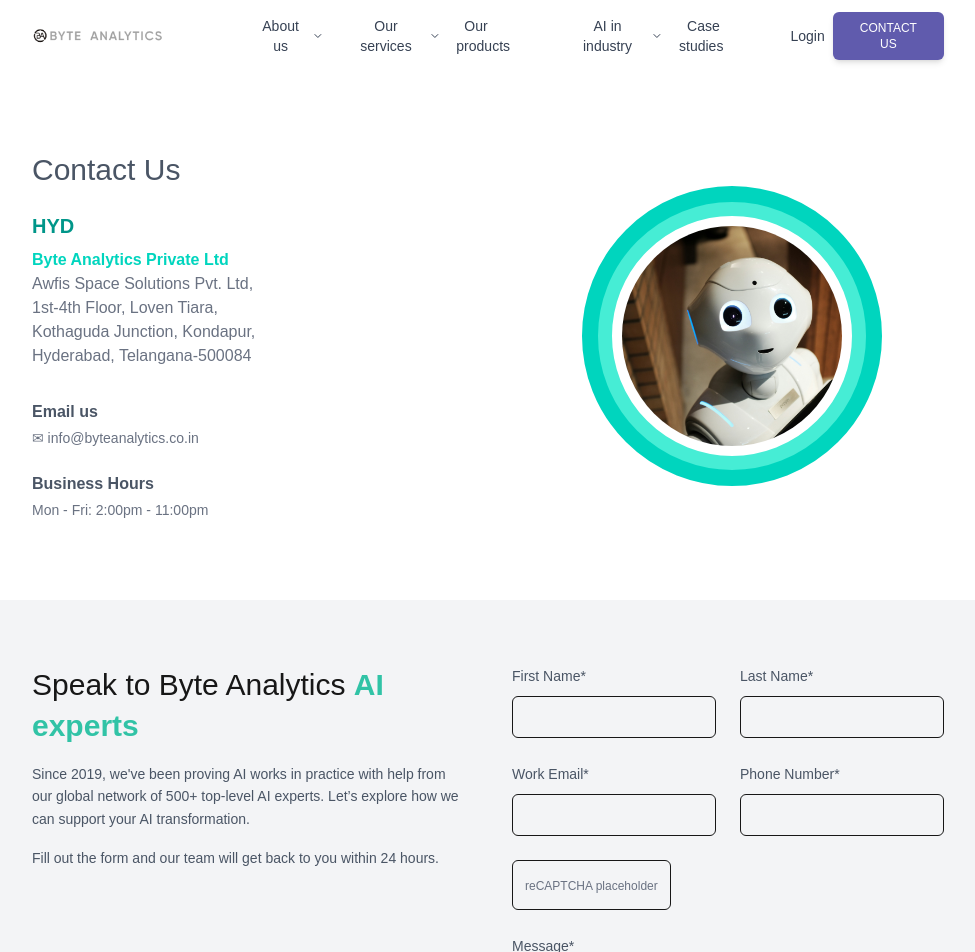
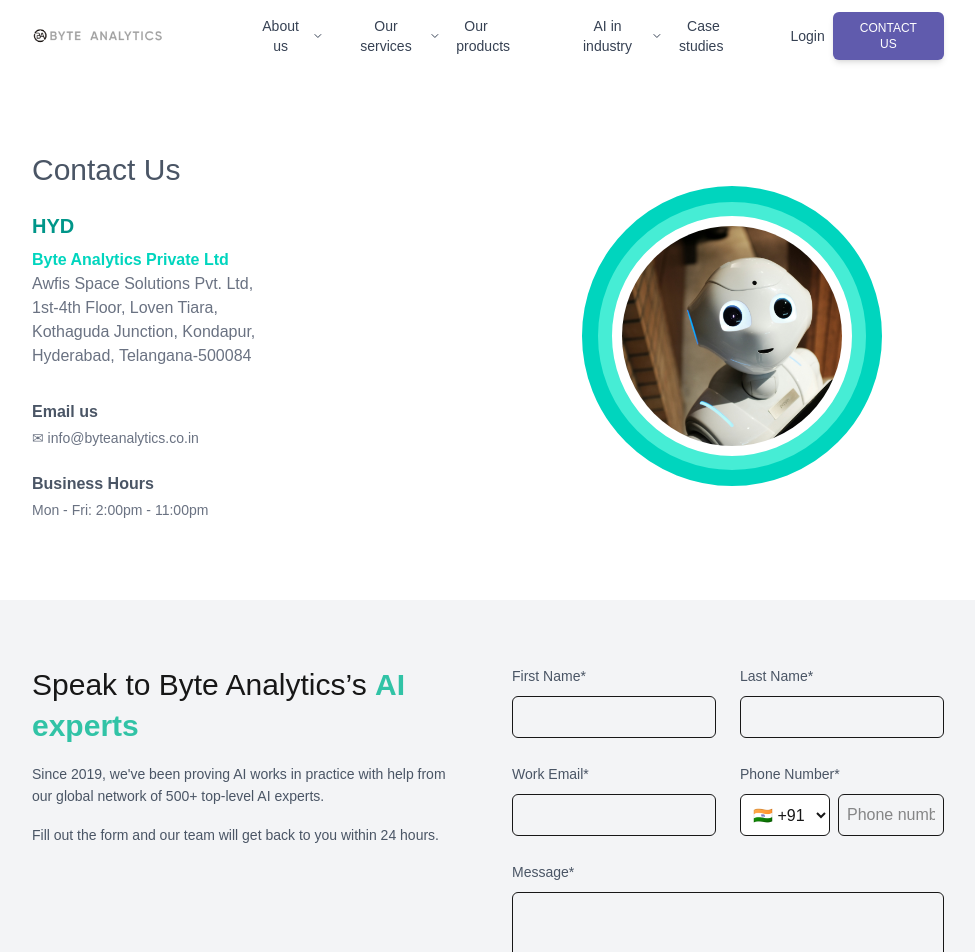
Before and after one commit to Michel-03/website, a Next.js app: page /contact in a window 1280 px wide. Shown: the top 952 px of the page, without its empty margins (152-1127 px from the left). Built offline with nearby package versions, Linux system fonts and the light colour scheme.

Commit message:
updated contact pages

```diff
--- a/Contact/Contact-section.tsx
+++ b/Contact/Contact-section.tsx
@@ -7,6 +7,7 @@ export default function ContactSection() {
     firstName: "",
     lastName: "",
     email: "",
+    countryCode: "+91",
     phone: "",
     message: "",
   });
@@ -14,18 +15,26 @@ export default function ContactSection() {
   const [loading, setLoading] = useState(false);
   const [success, setSuccess] = useState("");
 
-  const handleChange = (e: any) => {
-    setFormData({ ...formData, [e.target.name]: e.target.value });
+  const handleChange = (
+    e: React.ChangeEvent<HTMLInputElement | HTMLTextAreaElement | HTMLSelectElement>
+  ) => {
+    const { name, value } = e.target;
+    setFormData((prev) => ({ ...prev, [name]: value }));
   };
 
-  const handleSubmit = async (e: any) => {
+  const handleSubmit = async (e: React.FormEvent) => {
     e.preventDefault();
     setLoading(true);
+
+    const payload = {
+      ...formData,
+      phone: `${formData.countryCode}${formData.phone}`,
+    };
 
     const res = await fetch("/api/contact", {
       method: "POST",
       headers: { "Content-Type": "application/json" },
-      body: JSON.stringify(formData),
+      body: JSON.stringify(payload),
     });
 
     const data = await res.json();
@@ -36,10 +45,12 @@ export default function ContactSection() {
       setSuccess(
         `Thank you${displayName ? `, ${displayName}` : ""}! Our team will contact you soon.`
       );
+
       setFormData({
         firstName: "",
         lastName: "",
         email: "",
+        countryCode: "+91",
         phone: "",
         message: "",
       });
@@ -51,17 +62,16 @@ export default function ContactSection() {
   return (
     <section id="contact" className="w-full bg-gray-100">
       <div className="lg:max-w-[75%] mx-auto px-6 py-16 grid grid-cols-1 lg:grid-cols-2 gap-12 items-start">
-      {/* LEFT SIDE — TEXT CONTENT */}
+        {/* LEFT SIDE */}
         <div>
           <h2 className="text-3xl font-light leading-snug">
-          Speak to Byte Analytics {" "}
+            Speak to Byte Analytics’s{" "}
             <span className="text-[#31C3A6] font-semibold">AI experts</span>
           </h2>
 
           <p className="text-gray-600 mt-4 text-sm leading-relaxed">
             Since 2019, we've been proving AI works in practice with help from our
-          global network of 500+ top-level AI experts. Let’s explore how we can
-          support your AI transformation.
+            global network of 500+ top-level AI experts.
           </p>
 
           <p className="text-gray-600 mt-4 text-sm leading-relaxed">
@@ -69,7 +79,7 @@ export default function ContactSection() {
           </p>
         </div>
 
-      {/* RIGHT SIDE — CONTACT FORM */}
+        {/* FORM */}
         <form
           onSubmit={handleSubmit}
           className="grid grid-cols-1 md:grid-cols-2 gap-6"
@@ -117,26 +127,36 @@ export default function ContactSection() {
             />
           </div>
 
-        {/* PHONE */}
+          {/* PHONE WITH COUNTRY CODE */}
           <div>
             <label className="text-sm font-medium text-gray-600">
               Phone Number*
             </label>
+
+            <div className="flex gap-2 mt-2">
+              <select
+                name="countryCode"
+                value={formData.countryCode}
+                onChange={handleChange}
+                className="border rounded-md p-2 bg-white"
+                required
+              >
+                <option value="+91">🇮🇳 +91</option>
+                <option value="+1">🇺🇸 +1</option>
+                <option value="+44">🇬🇧 +44</option>
+                <option value="+61">🇦🇺 +61</option>
+                <option value="+81">🇯🇵 +81</option>
+              </select>
+
               <input
+                type="tel"
                 name="phone"
                 required
                 value={formData.phone}
                 onChange={handleChange}
-            className="w-full border rounded-md p-2 mt-2"
+                placeholder="Phone number"
+                className="w-full border rounded-md p-2"
               />
-        </div>
-
-        {/* CAPTCHA Placeholder */}
-        <div className="md:col-span-2 flex justify-start">
-          <div className="border rounded-md p-3 bg-gray-100">
-            <span className="text-xs text-gray-500">
-              reCAPTCHA placeholder
-            </span>
             </div>
           </div>
 
@@ -152,7 +172,7 @@ export default function ContactSection() {
               value={formData.message}
               onChange={handleChange}
               className="w-full border rounded-md p-3 mt-2"
-          ></textarea>
+            />
           </div>
 
           {/* SUBMIT */}
@@ -167,11 +187,12 @@ export default function ContactSection() {
           </div>
 
           {success && (
-          <p className="text-sm text-green-600 mt-4 md:col-span-2">{success}</p>
+            <p className="text-sm text-green-600 mt-4 md:col-span-2">
+              {success}
+            </p>
           )}
         </form>
       </div>
-
     </section>
   );
 }
```
Lines whose indentation alone changed are shown as unchanged.
